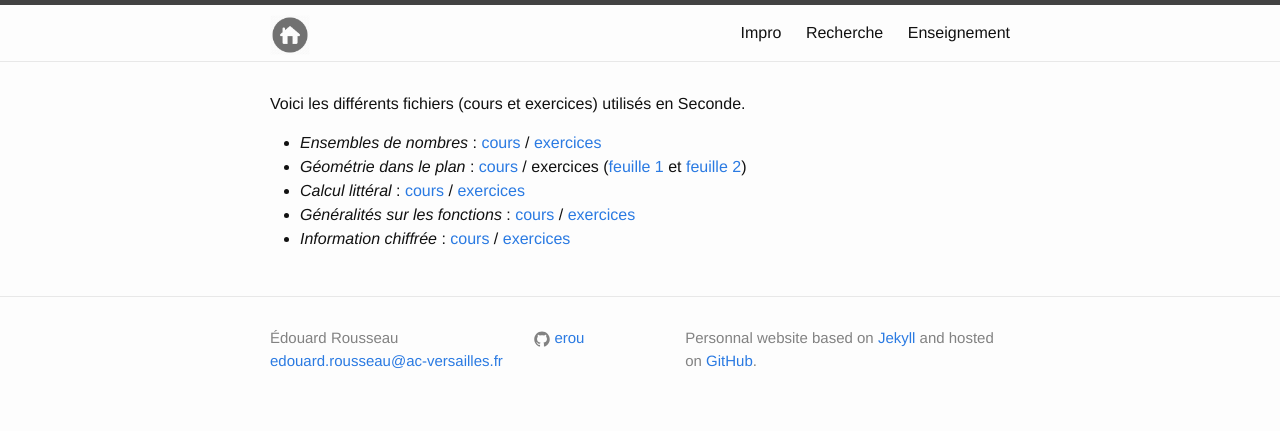
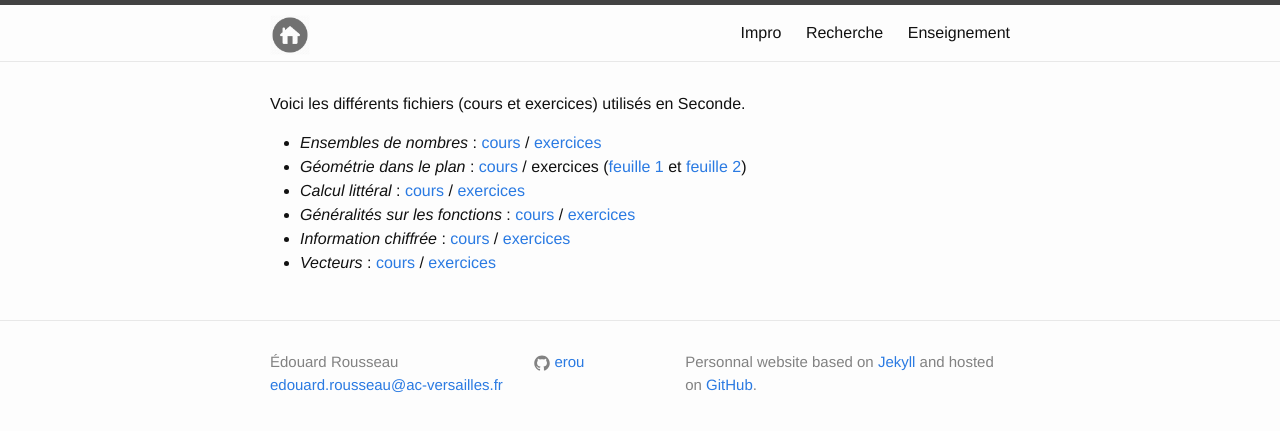
Before and after one commit to erou/erou.github.io, a Jekyll site: the page built from teaching/corot-seconde.md, in a window 1280 px wide. Shown: the top 431 px of the page. Built offline with Jekyll 4.4.1, drawn with Linux system fonts in a browser that asks for light colours.

Commit message:
Exerices on vectors

```diff
--- a/teaching/corot-seconde.md
+++ b/teaching/corot-seconde.md
@@ -17,3 +17,4 @@ Voici les différents fichiers (cours et exercices) utilisés en Seconde.
   [exercices](exos-generalites-fonctions.pdf)
 * *Information chiffrée* : [cours](cours-information-chiffree.pdf) /
   [exercices](exos-information-chiffree.pdf)
+* *Vecteurs* : [cours](cours-vecteurs.pdf) / [exercices](exos-vecteurs.pdf)
```
Also changed, not shown: 2 other files.
